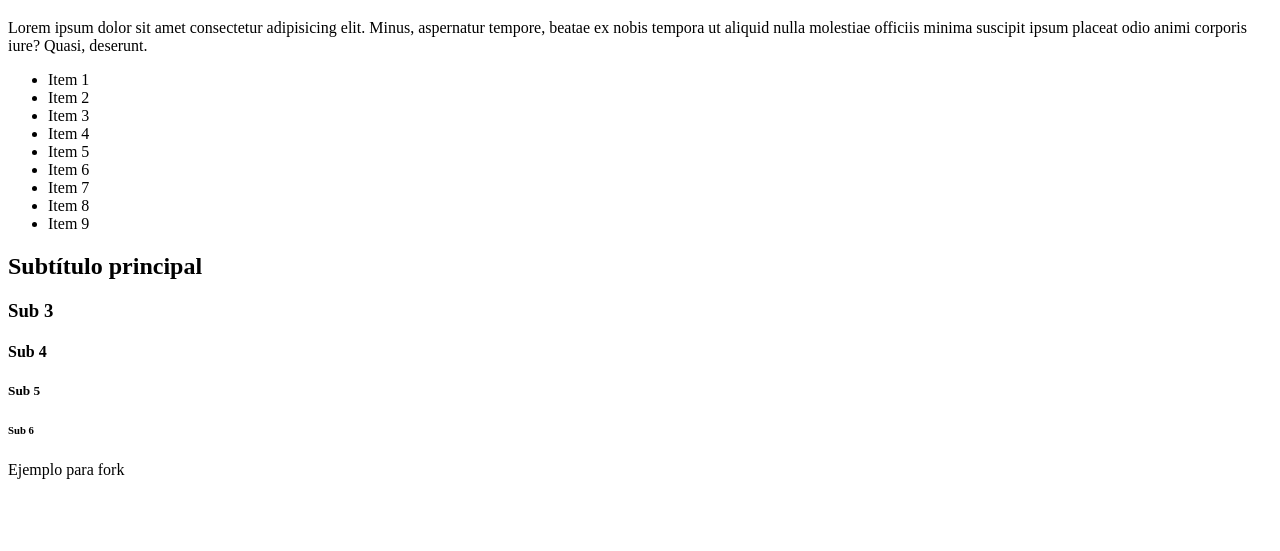
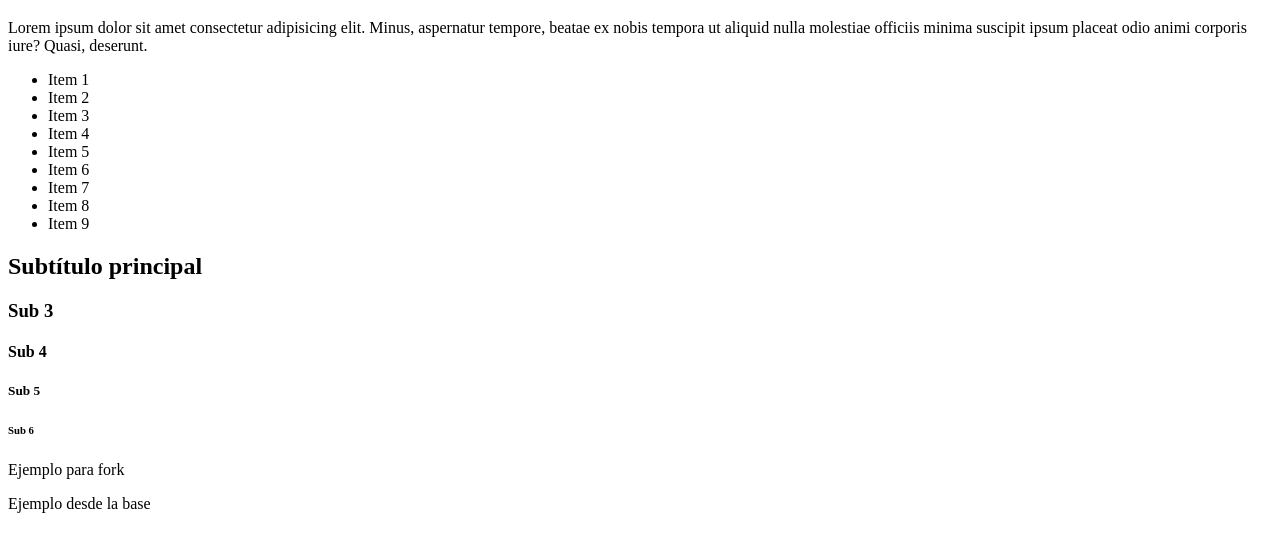
Before and after one commit to larriag13/Repositorio01, a plain HTML site: page index.html in a window 1280 px wide. Shown: the part 61-612 px from the top of the page. Drawn offline with Linux system fonts and the light colour scheme.

Commit message:
agrega párrafo

```diff
--- a/index.html
+++ b/index.html
@@ -26,6 +26,7 @@
     <h5>Sub 5</h5>
     <h6>Sub 6</h6>
     <p>Ejemplo para fork</p>
+    <p>Ejemplo desde la base</p>
 
 
 </body>
```
